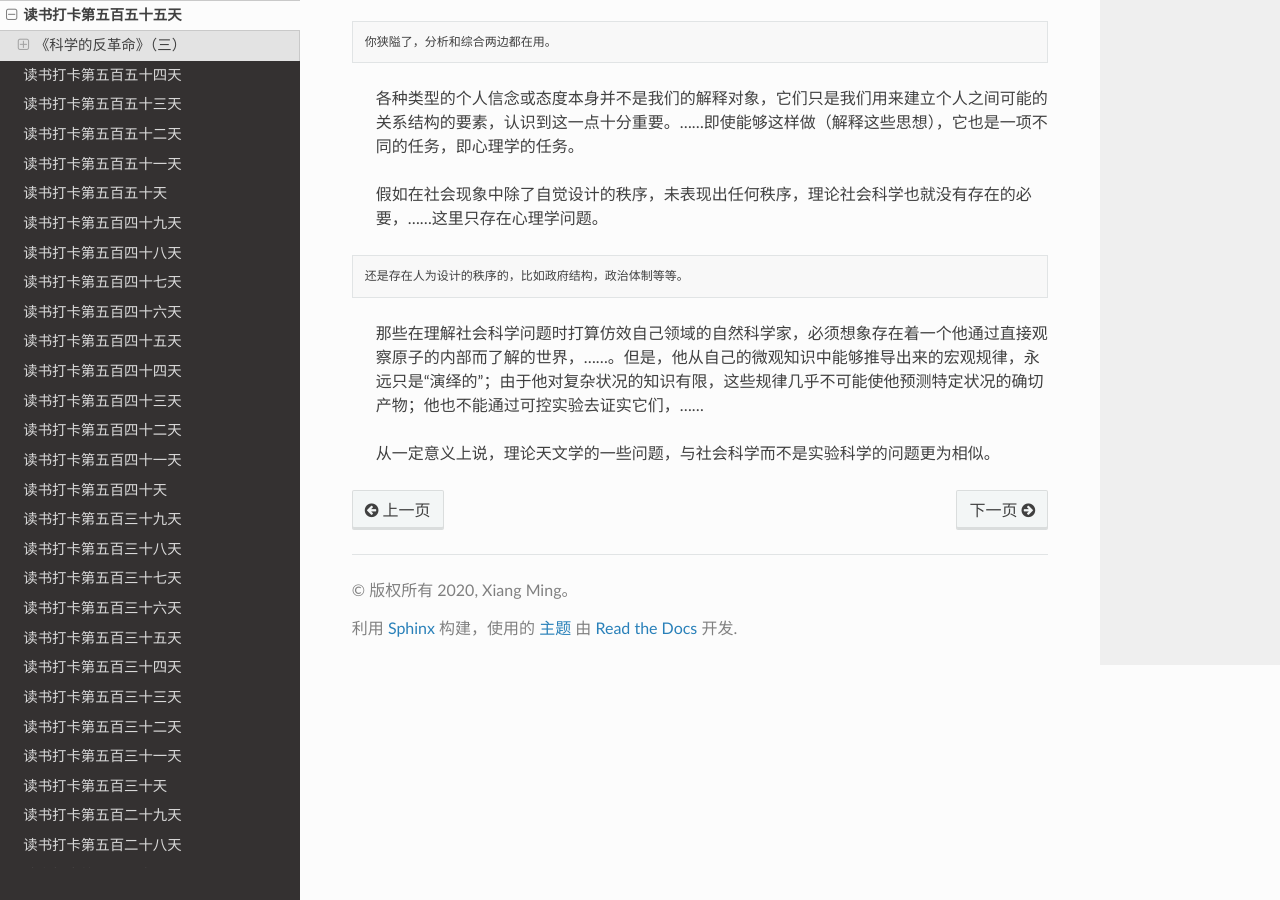
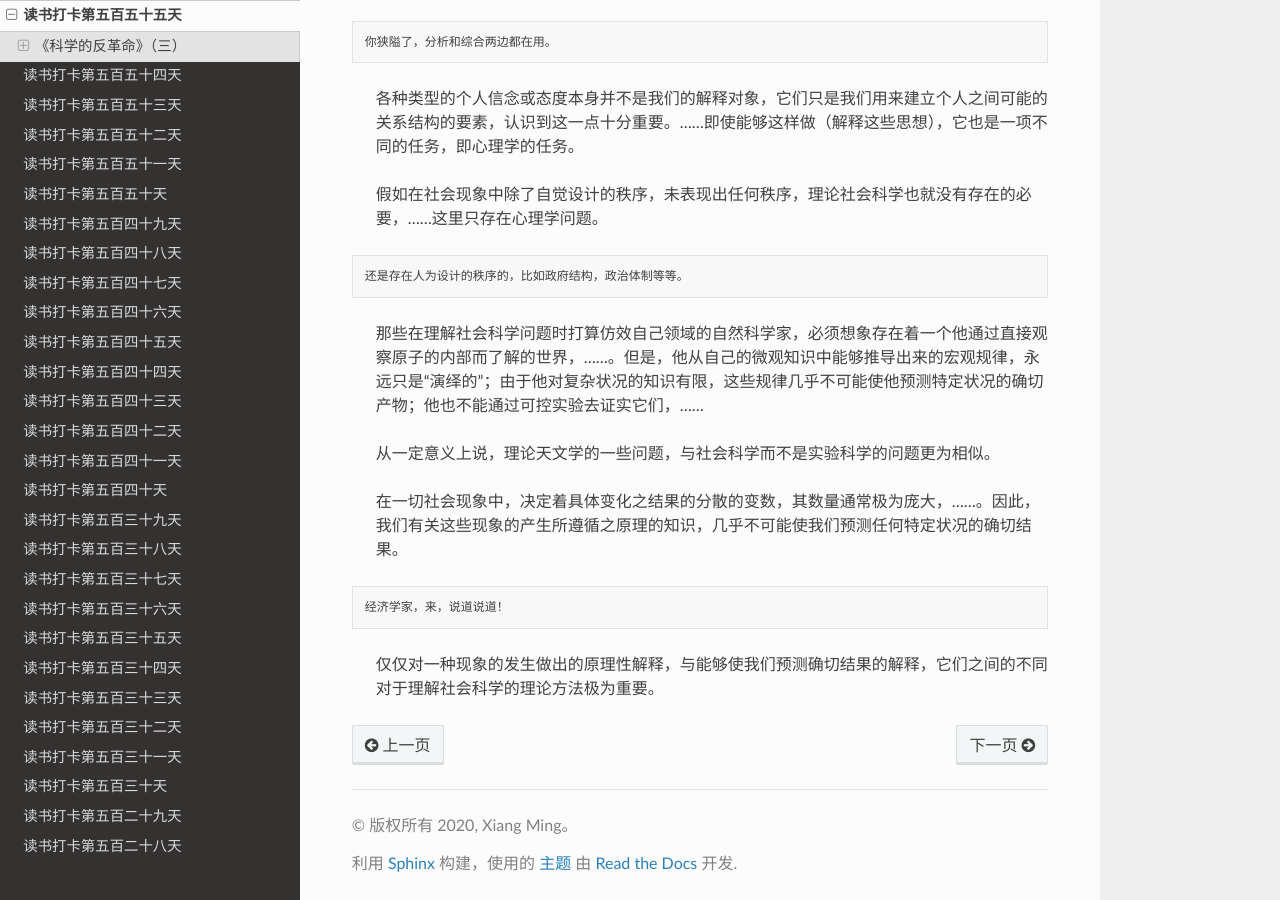
Before and after one commit to xiangming1975/reading, a Sphinx documentation site: the page built from source/2022-03-02.md, in a window 1280 px wide and 900 px high, scrolled down 974 px. Built offline with Sphinx 7.4.7 and the Read the Docs theme 2.0.0, drawn with Linux system fonts in a browser that asks for light colours.

Commit message:
自动提交时间: 2022-03-07T23:00:03,496274677+08:00

````diff
--- a/source/2022-03-02.md
+++ b/source/2022-03-02.md
@@ -31,4 +31,8 @@
 
 > 从一定意义上说，理论天文学的一些问题，与社会科学而不是实验科学的问题更为相似。
 
->
+> 在一切社会现象中，决定着具体变化之结果的分散的变数，其数量通常极为庞大，……。因此，我们有关这些现象的产生所遵循之原理的知识，几乎不可能使我们预测任何特定状况的确切结果。
+```
+经济学家，来，说道说道！
+```
+> 仅仅对一种现象的发生做出的原理性解释，与能够使我们预测确切结果的解释，它们之间的不同对于理解社会科学的理论方法极为重要。
````
Also changed, not shown: source/2022-03-07.md (added, +12 -0 lines).
